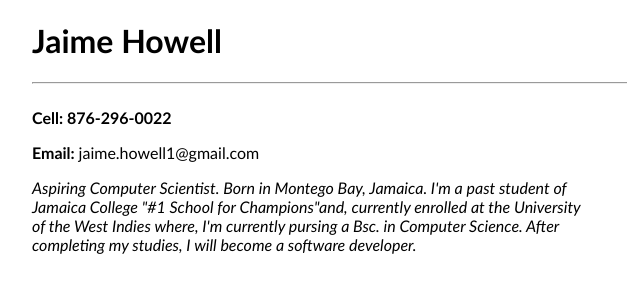
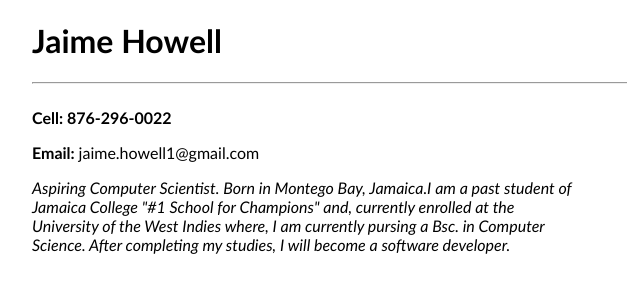
Before and after one commit to jamez21/jamez21.github.io, a plain HTML site: page index.html in a window 1280 px wide. Shown: the top 291 px of the page, 208-835 px from the left. Drawn offline with Linux system fonts and the light colour scheme.

Commit message:
commit message

```diff
--- a/index.html
+++ b/index.html
@@ -11,10 +11,10 @@
         <div class="absolutep">
         <p><span class="bold">Cell: 876-296-0022</span></p>
         <p><span class="bold">Email: </span>jaime.howell1@gmail.com</p>
-        <p><i>Aspiring Computer Scientist. Born in Montego Bay, Jamaica.
-        I'm a past student of Jamaica College "#1 School
-        for Champions"and, currently enrolled at the University of the West
-        Indies where, I'm currently pursing a Bsc. in Computer Science.
+        <p><i>Aspiring Computer Scientist. Born in Montego Bay, Jamaica.I am a
+        past student of Jamaica College "#1 School
+        for Champions" and, currently enrolled at the University of the West
+        Indies where, I am currently pursing a Bsc. in Computer Science.
         After completing my studies, I will become a software developer.</i></p>
         </div>
         </div>
```
